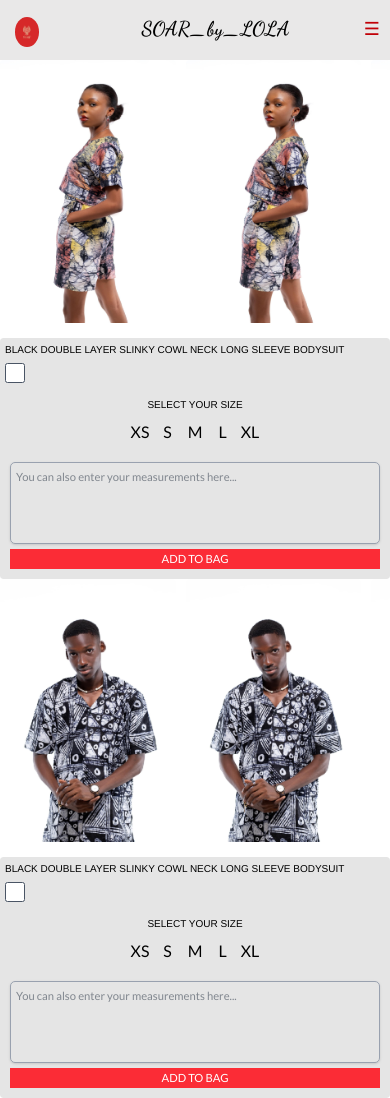
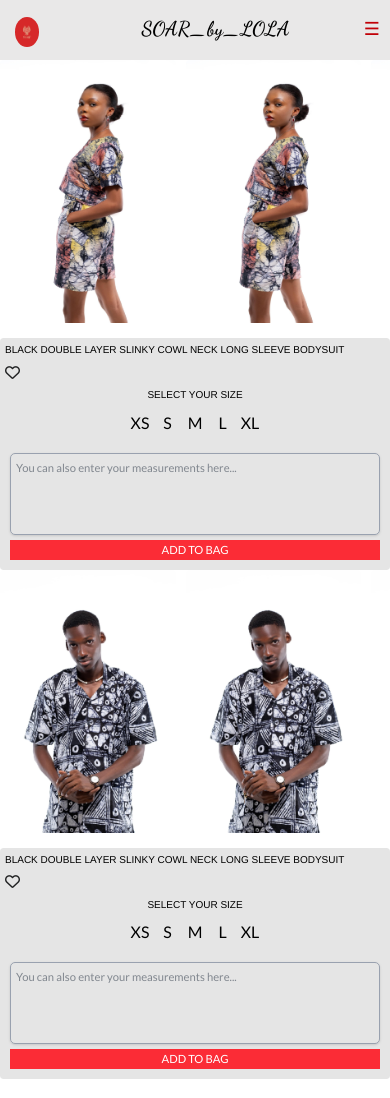
Before and after one commit to olamidefrancis/SoarByLola, a React (Vite) app: page /Men in a window 390 px wide. Built offline with nearby package versions, Linux system fonts and the light colour scheme.

Commit message:
content fix

```diff
--- a/index.html
+++ b/index.html
@@ -6,6 +6,11 @@
     <link rel="preconnect" href="https://fonts.googleapis.com">
     <link rel="preconnect" href="https://fonts.gstatic.com" crossorigin>
     <link href="https://fonts.googleapis.com/css2?family=Dancing+Script:wght@400..700&display=swap" rel="stylesheet">
+     <link
+        rel="stylesheet"
+        href="https://cdnjs.cloudflare.com/ajax/libs/font-awesome/6.5.0/css/all.min.css"
+      />
+
 
     <link rel="preconnect" href="https://fonts.googleapis.com">
     <link rel="preconnect" href="https://fonts.gstatic.com" crossorigin>
--- a/src/Components/Men/Men.jsx
+++ b/src/Components/Men/Men.jsx
@@ -95,15 +95,19 @@
 
           <div className="pricecon flex flex-col md:flex-row bg-neutral-200 w-full paddy gap-6 rounded-md lato-thin">
 
-            <div className="flex flex-col gap-2 md:w-1/3 justify-center">
+            <div className="flex flex-col gap-6 md:w-1/3 ">
               <h1 className="text-sm uppercase lato-thin">{item.Tile}</h1>
-              <button
-                    className={`border border-gray-600 w-[20px] h-[20px] inline-block rounded
-                        ${likedItems[i] ? "bg-red-500" : "bg-white"}`}
+                 <i
+                    className={`
+                        ${likedItems[i]
+                        ? "fa-solid fa-heart fa-2xl text-red-500"
+                        : "fa-regular fa-heart fa-xl text-[#202122]"}
+                        cursor-pointer
+                    `}
                     onClick={() => handleLikes(i, item)}
                     >
 
-                </button>
+                </i>
 
 
             </div>
```
